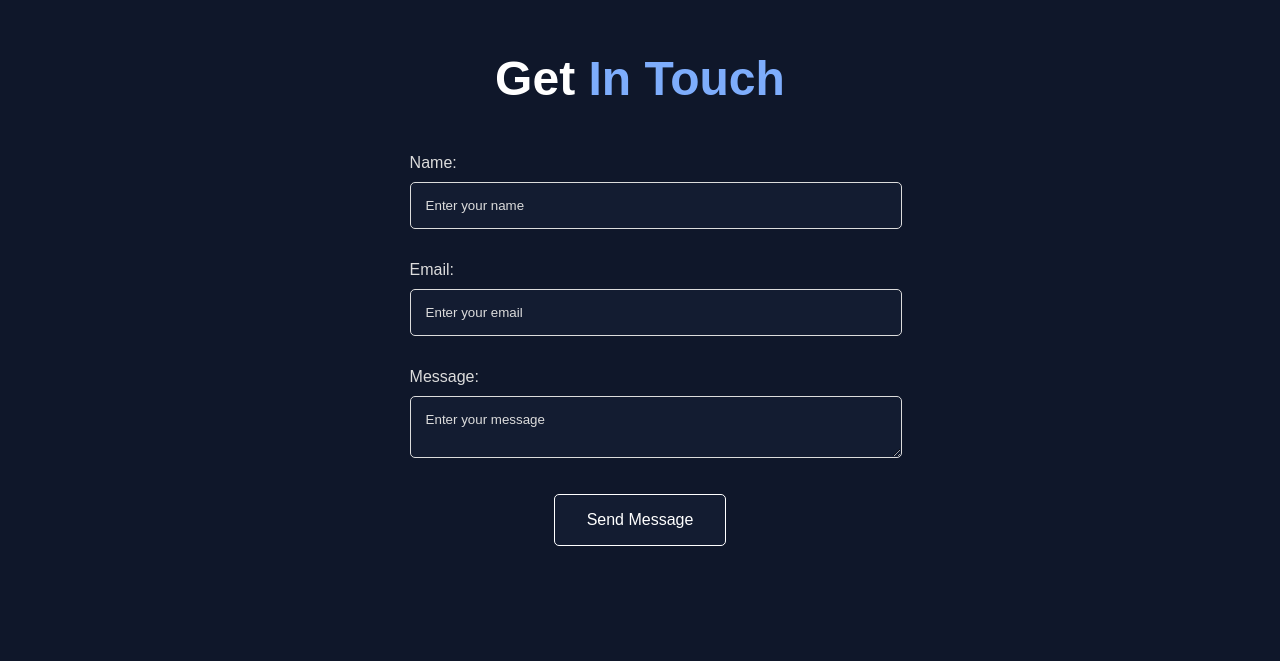
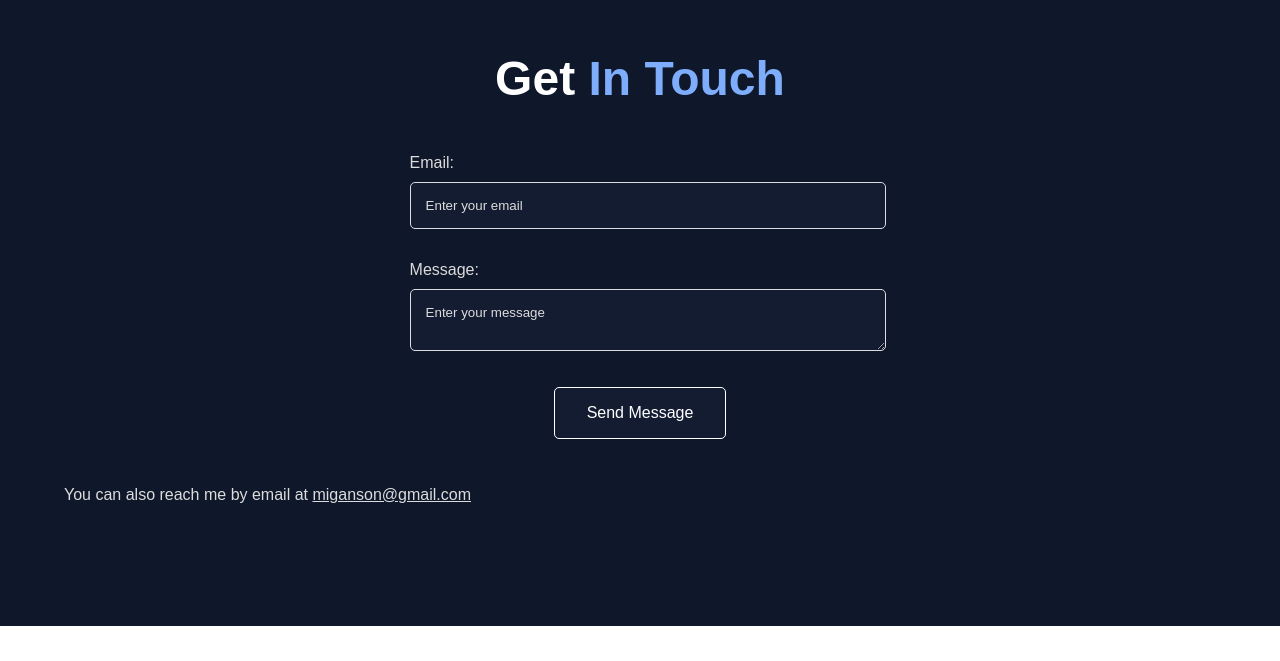
Before and after one commit to miganson/my-portfolio, a React (Create React App) app: page / in a window 1280 px wide. Shown: the part 2968-3629 px from the top of the page. After the commit the page ends 3594 px from the top, so only its background shows below. Built offline with nearby package versions, Linux system fonts and the light colour scheme.

Commit message:
fixed padding

```diff
--- a/src/components/Footer.js
+++ b/src/components/Footer.js
@@ -4,6 +4,8 @@ import {
   Heading,
   PaddingContainer,
   Button,
+  ParaText,
+  LinkText,
 } from "../styles/Global.styled";
 import { ContactForm, FormLabel, FormInput } from "../styles/Footer.styled";
 import React from "react";
@@ -13,7 +15,6 @@ import { toast } from "react-toastify";
 import "react-toastify/dist/ReactToastify.css";
 
 export const Footer = () => {
-  const [name, setName] = React.useState("");
   const [email, setEmail] = React.useState("");
   const [message, setMessage] = React.useState("");
 
@@ -33,7 +34,7 @@ export const Footer = () => {
 
   const handleSubmit = (e) => {
     e.preventDefault();
-    if (!name || !email || !message) {
+    if (!email || !message) {
       toast.error("Please fill in all fields");
       return;
     }
@@ -45,7 +46,7 @@ export const Footer = () => {
     fetch("/", {
       method: "POST",
       headers: { "Content-Type": "application/x-www-form-urlencoded" },
-      body: encode({ "form-name": "contact", name, email, message }),
+      body: encode({ "form-name": "contact", email, message }),
     })
       .then(() => {
         toast.success("Message sent!");
@@ -82,17 +83,7 @@ export const Footer = () => {
           >
             <input type="hidden" name="form-name" value="contact" />
 
-            <PaddingContainer bottom="2rem">
-              <FormLabel>Name:</FormLabel>
-              <FormInput
-                type="text"
-                name="name"
-                placeholder="Enter your name"
-                onChange={(e) => setName(e.target.value)}
-              />
-            </PaddingContainer>
-
-            <PaddingContainer bottom="2rem">
+            <PaddingContainer bottom="2rem" right="1rem">
               <FormLabel>Email:</FormLabel>
               <FormInput
                 type="email"
@@ -102,7 +93,7 @@ export const Footer = () => {
               />
             </PaddingContainer>
 
-            <PaddingContainer bottom="2rem">
+            <PaddingContainer bottom="2rem" right="1rem">
               <FormLabel>Message:</FormLabel>
               <FormInput
                 as="textarea"
@@ -119,6 +110,22 @@ export const Footer = () => {
             </FlexContainer>
           </ContactForm>
         </FlexContainer>
+        <PaddingContainer justify="center" top="2rem" as={motion.div}>
+          <ParaText
+            as={motion.div}
+            variants={fadeInBottomVariant}
+            initial="hidden"
+            whileInView="visible"
+            size="h2"
+            align="center"
+            top="0.5rem"
+          >
+            You can also reach me by email at{" "}
+            <LinkText href="mailto:miganson@gmail.com">
+              miganson@gmail.com
+            </LinkText>
+          </ParaText>
+        </PaddingContainer>
       </PaddingContainer>
     </PaddingContainer>
   );
--- a/src/styles/Global.styled.js
+++ b/src/styles/Global.styled.js
@@ -89,6 +89,13 @@ export const ParaText = styled(PaddingContainer)`
   line-height: 2rem;
 `;
 
+export const LinkText = styled.a`
+  color: ${({ theme }) => theme.colors.para_text_color};
+  line-height: 2rem;
+  text-decoration: underline; /* Optional: Add underline for link appearance */
+  cursor: pointer; /* Optional: Show pointer cursor on hover */
+`;
+
 export const IconContainer = styled.div`
   padding-top: 1rem;
   font-size: ${({ size }) => size};
```
